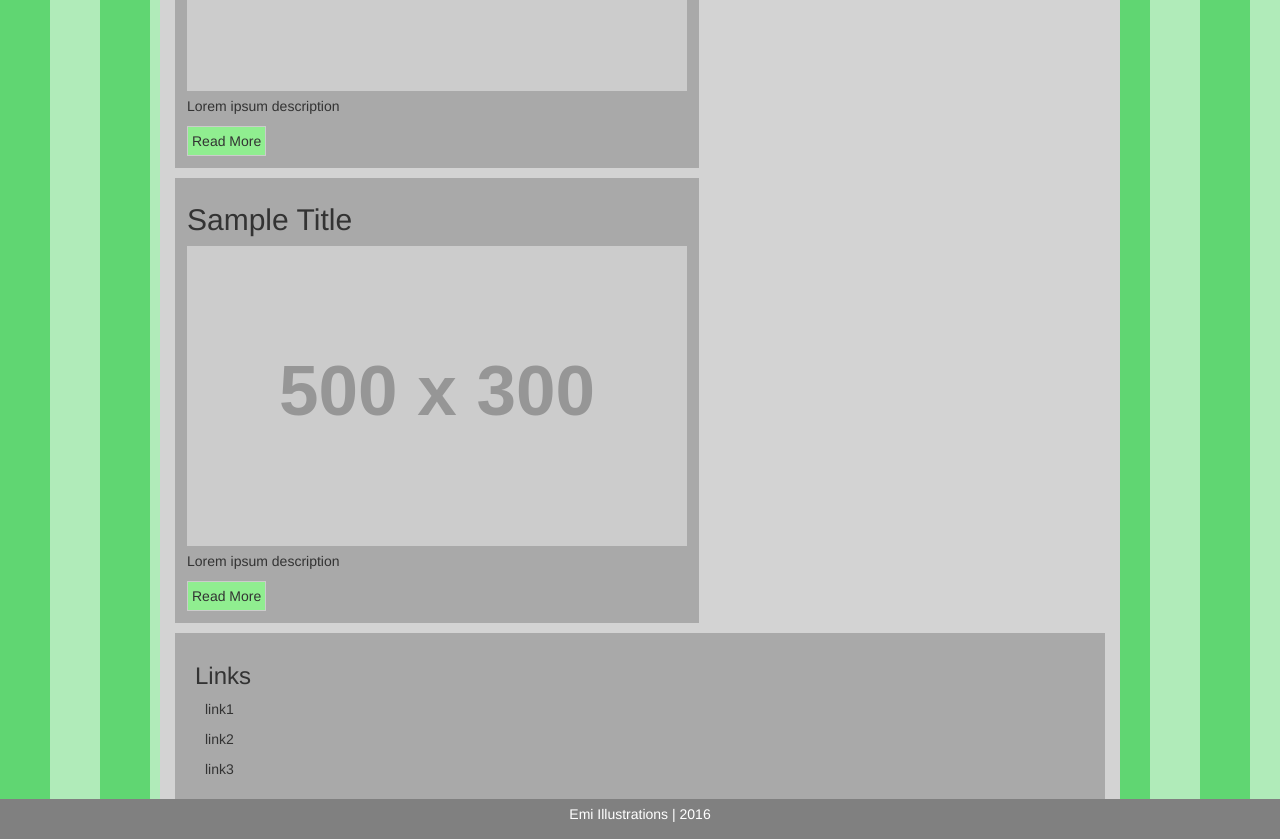
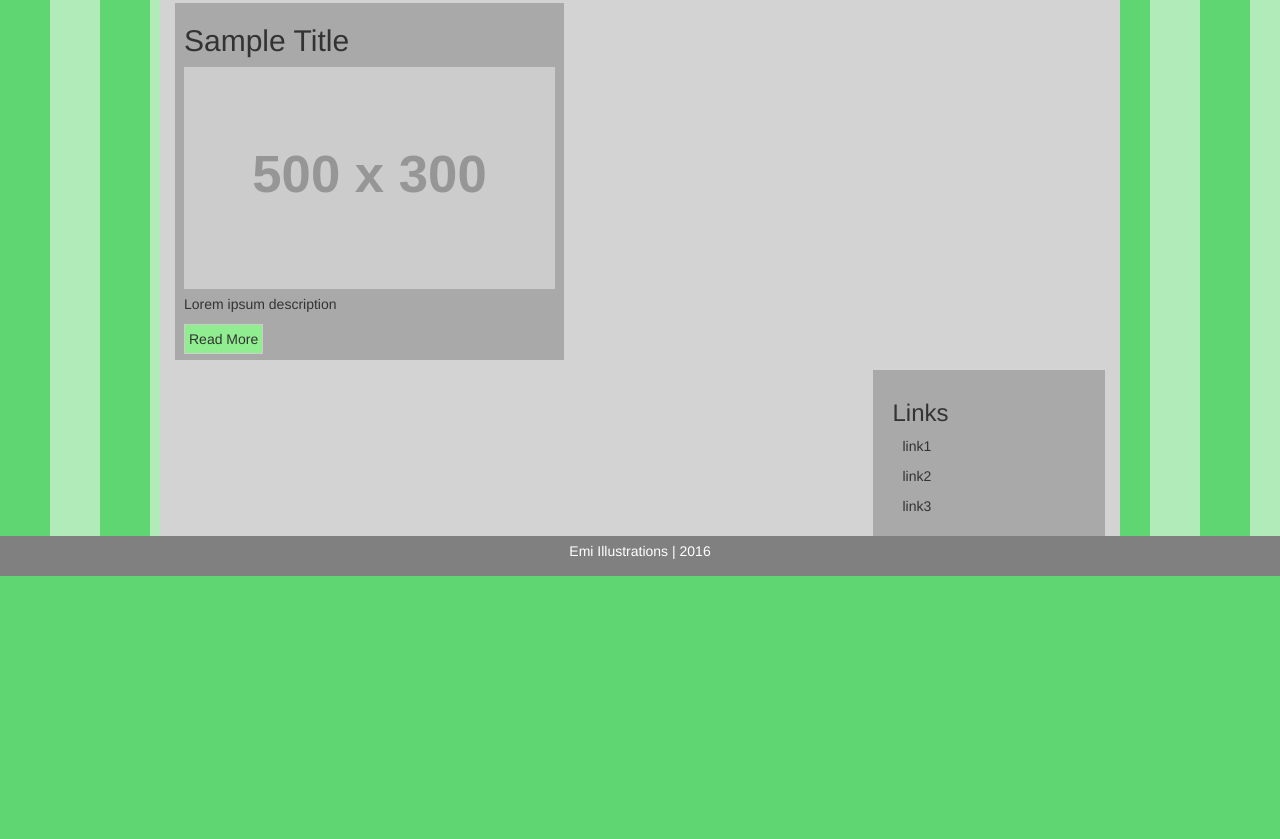
Before and after one commit to haleyelder/Emi-ComicWebsite, a plain HTML site: page index.html in a window 1280 px wide. Shown: the part 1055-1894 px from the top of the page. After the commit the page ends 1631 px from the top, so only its background shows below. Drawn offline with nearby package versions, Linux system fonts and the light colour scheme; placeholder pictures from the web are drawn by us; files whose address does not match are found by name.

Commit message:
starting sidebar

```diff
--- a/css/style.css
+++ b/css/style.css
@@ -70,7 +70,7 @@ i {
 
 #main-content {
   float:left;
-  display:inline-block;
+  display:inline;
 }
 
 #sidebar {
@@ -78,9 +78,6 @@ i {
   padding: 10px 20px;
 }
 
-#sidebar p {
-  margin-left: 10px;
-}
 footer {
   margin: 0 auto;
   background-color: gray;
@@ -89,3 +86,20 @@ footer {
   padding:5px;
 
 }
+
+@media only screen and (min-width: 768px) {
+  .post {
+    padding: 1px 9px 6px;
+    width:75%;
+  }
+
+  #sidebar {
+    float:right;
+    display:inline;
+    width: 25%;
+  }
+
+    #sidebar p {
+      margin-left: 10px;
+  }
+}
--- a/index.html
+++ b/index.html
@@ -71,7 +71,9 @@
   </div>
 </div>
 
-<div class="container-fluid">
+
+
+<div class="container-fluid hidden-xs">
     <div id="sidebar">
         <h3> Links </h3>
         <p> link1</p>
```
